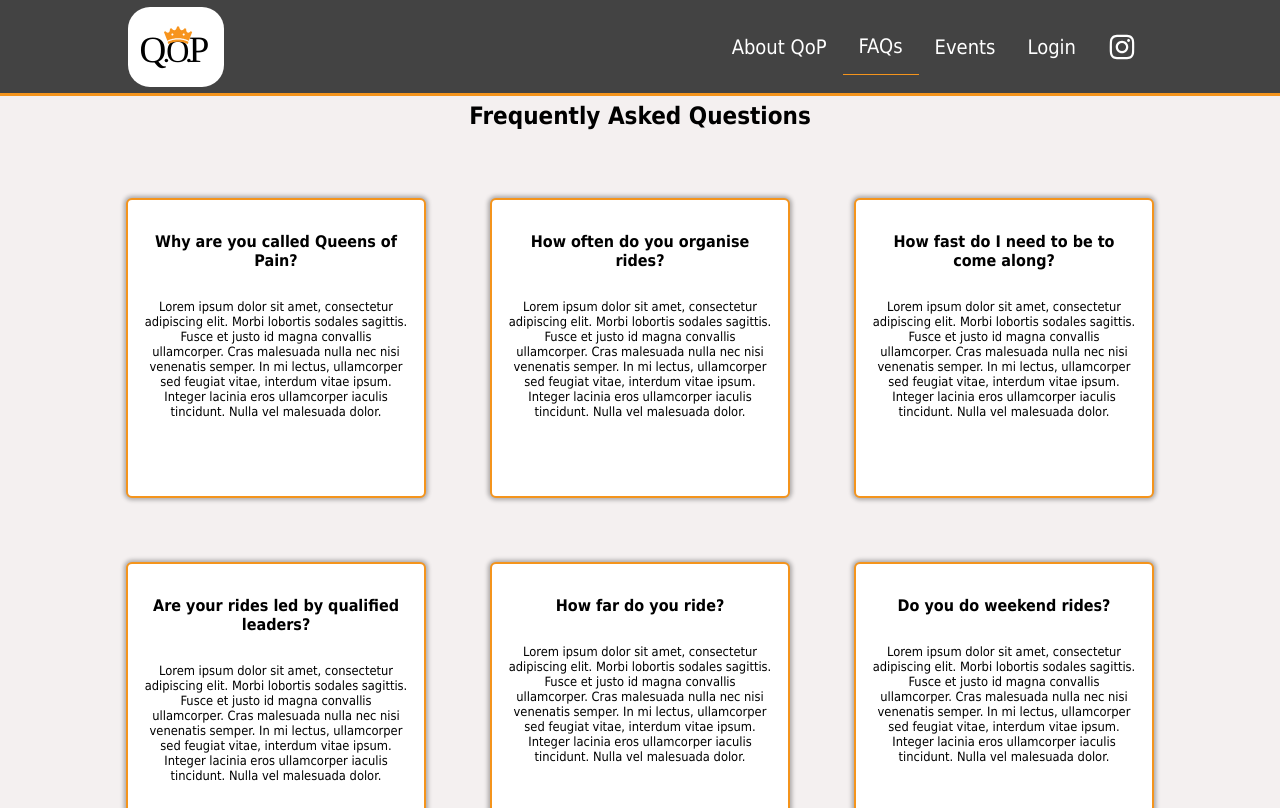
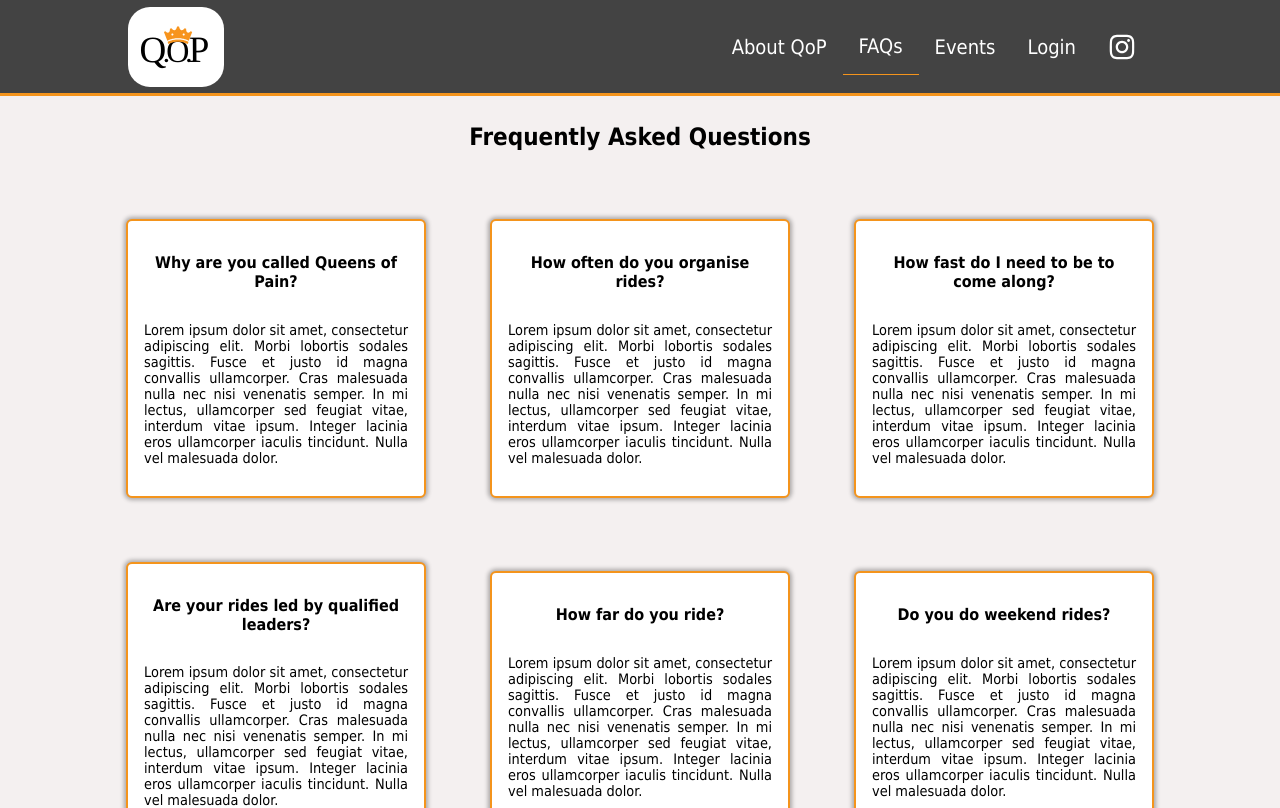
Before and after one commit to HelenLangers/QoP-Website, a React (Create React App) app: page /faqs in a window 1280 px wide. Shown: the top 808 px of the page. Built offline with nearby package versions, Linux system fonts and the light colour scheme.

Commit message:
add margin on logos in footer

```diff
--- a/src/Components/Footer/Footer.css
+++ b/src/Components/Footer/Footer.css
@@ -8,6 +8,18 @@ footer {
     padding: 2rem;
     color: #fff;
     bottom: 0;
+}
+
+.logo-container-footer {
+    display: flex;
+    justify-content: center;
+    align-items: center;
+    background-color: #fff;
+    border-radius: 22px;
+    padding: 0 0.5rem;
+    height: auto;
+    width: 6rem;
+    margin: 0 0 1rem 0;
 }
 
 .left-column,
@@ -46,6 +58,7 @@ footer {
 
 .instagram-icon-footer {
     font-size: 1.75rem;
+    margin: 1rem;
     color: #fff;
 }
 
--- a/src/Components/Footer/Footer.js
+++ b/src/Components/Footer/Footer.js
@@ -8,7 +8,7 @@ const Footer = () => {
     <footer>
         <div className='left-column'>
           <h3 className='title'>Queens of Pain CC</h3>
-          <div className='logo-container'>
+          <div className='logo-container-footer'>
             <img src={Logo} alt="queens of pain logo"/>
           </div>
 
--- a/src/Pages/FAQs/FAQ.css
+++ b/src/Pages/FAQs/FAQ.css
@@ -21,7 +21,8 @@
     flex-direction: column;
     align-items: center;
     justify-content: flex-start;
-    height: 300px;
+    height: fit-content;
+    min-height: 200px;
     width: 300px;
     border: 2px solid var(--primary);
     border-radius: 6px;
@@ -41,6 +42,6 @@
 }
 
 .card-text {
-    font-size: 0.8rem;
-    text-align: center;
+    font-size: 0.9rem;
+    text-align: justify;
 }
--- a/src/Pages/Homepage/Homepage.css
+++ b/src/Pages/Homepage/Homepage.css
@@ -1,7 +1,7 @@
 .landing-image {
   display: flex;
   flex-direction: column;
-  align-items: center;
+  align-items: flex-start;
   background: url(../../Assets/Images/backgroundwithmask2.png);
   background-size: cover;
   background-position: center;
@@ -34,4 +34,5 @@
 .homepage-header{
   color: #000;
   margin-top: 15vh;
+  margin-left: 20%;
 }
```
